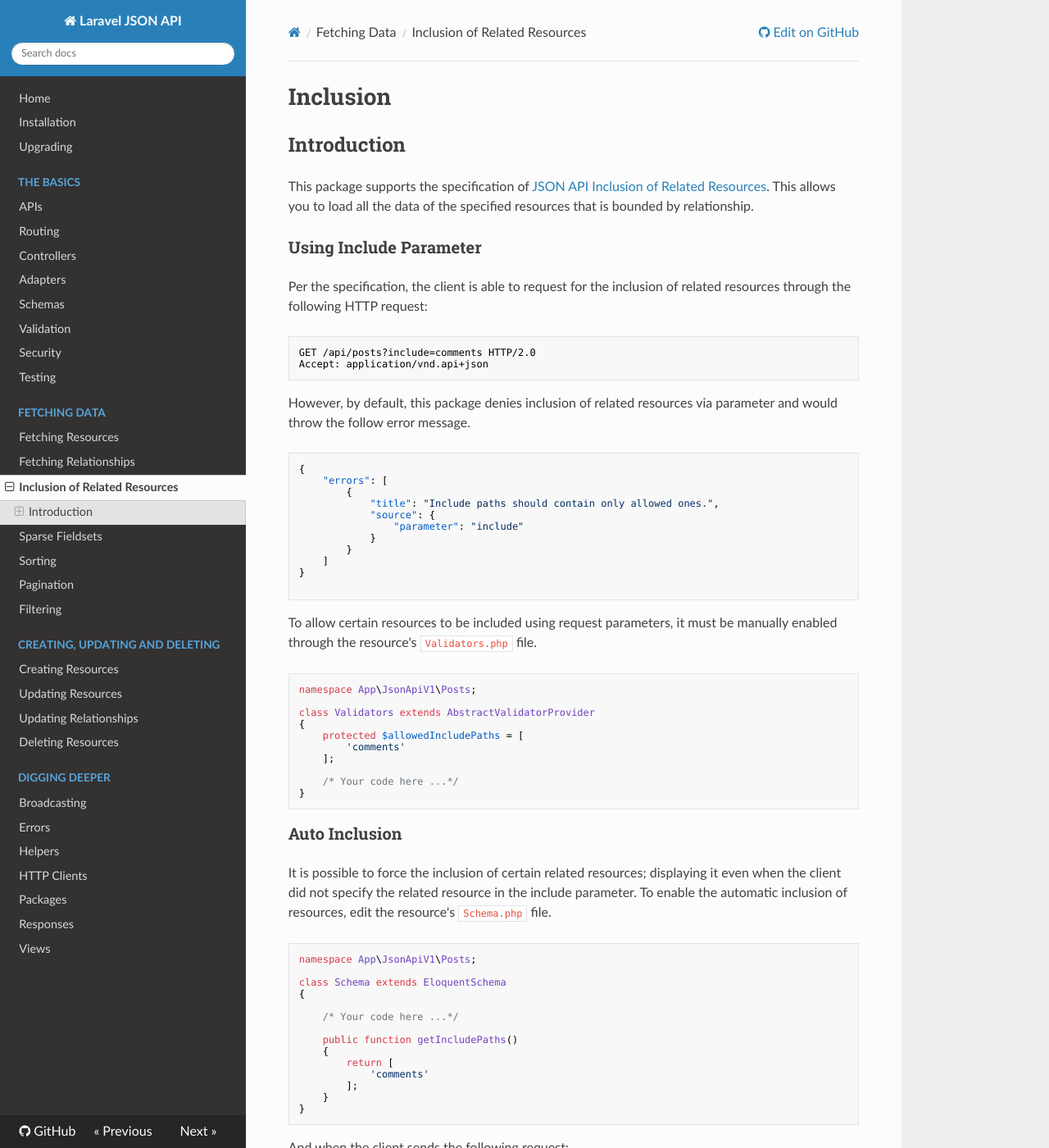
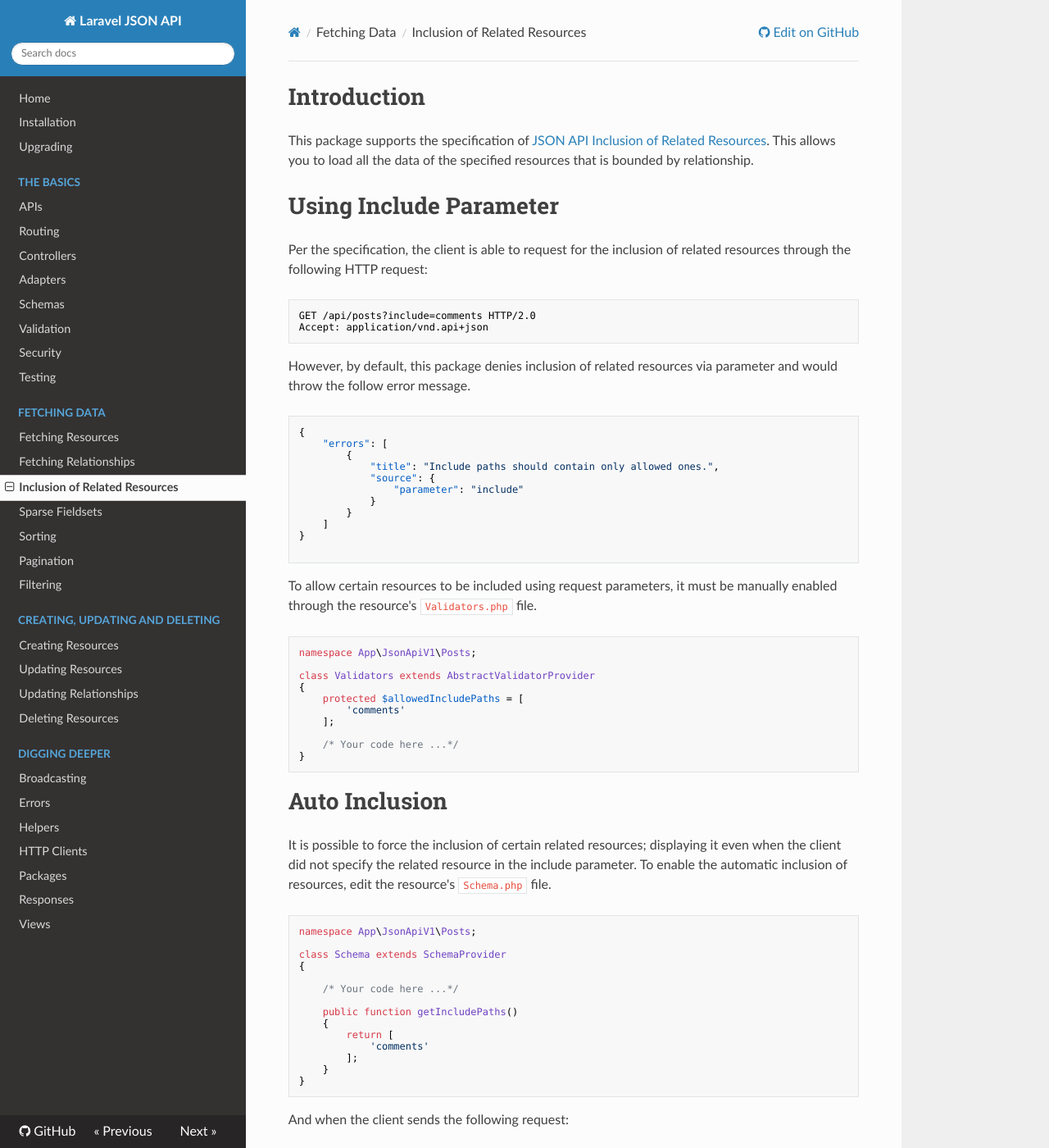
Before and after one commit to cloudcreativity/laravel-json-api, an MkDocs documentation site: the page built from docs/fetching/inclusion.md, in a window 1280 px wide and 1400 px high. Shown: the whole window at 82% size. Built offline with MkDocs 1.6.1, drawn with Linux system fonts in a browser that asks for light colours; nearby versions of some CDN libraries; old or Windows-style settings are respelled for this version of MkDocs.

Commit message:
Update Schema to extend v1.0.0 provider

````diff
--- a/docs/fetching/inclusion.md
+++ b/docs/fetching/inclusion.md
@@ -1,10 +1,9 @@
-# Inclusion
 
-## Introduction
+# Introduction
 
 This package supports the specification of [JSON API Inclusion of Related Resources](http://jsonapi.org/format/1.0/#fetching-includes). This allows you to load all the data of the specified resources that is bounded by relationship.
 
-### Using Include Parameter
+# Using Include Parameter
 
 Per the specification, the client is able to request for the inclusion of related resources through the following HTTP request:
 
@@ -45,14 +44,14 @@ class Validators extends AbstractValidatorProvider
 ```
 
 
-### Auto Inclusion
+# Auto Inclusion
 
 It is possible to force the inclusion of certain related resources; displaying it even when the client did not specify the related resource in the include parameter. To enable the automatic inclusion of resources, edit the resource's `Schema.php` file.
 
 ```php
 namespace App\JsonApiV1\Posts;
 
-class Schema extends EloquentSchema
+class Schema extends SchemaProvider
 {
 
     /* Your code here ...*/
````
